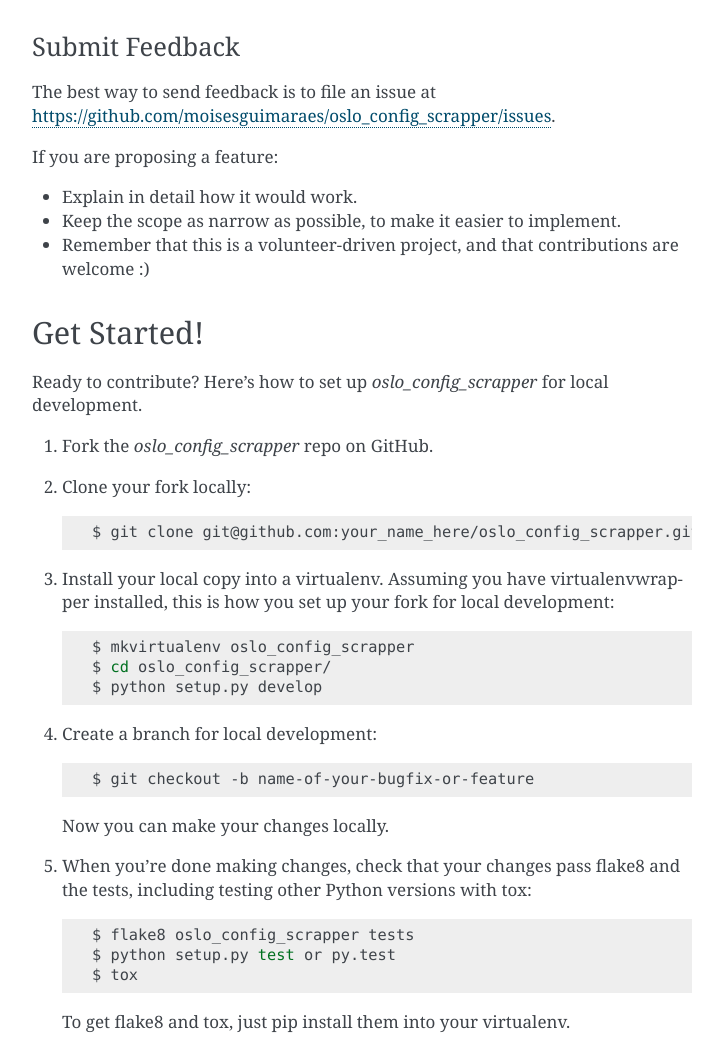
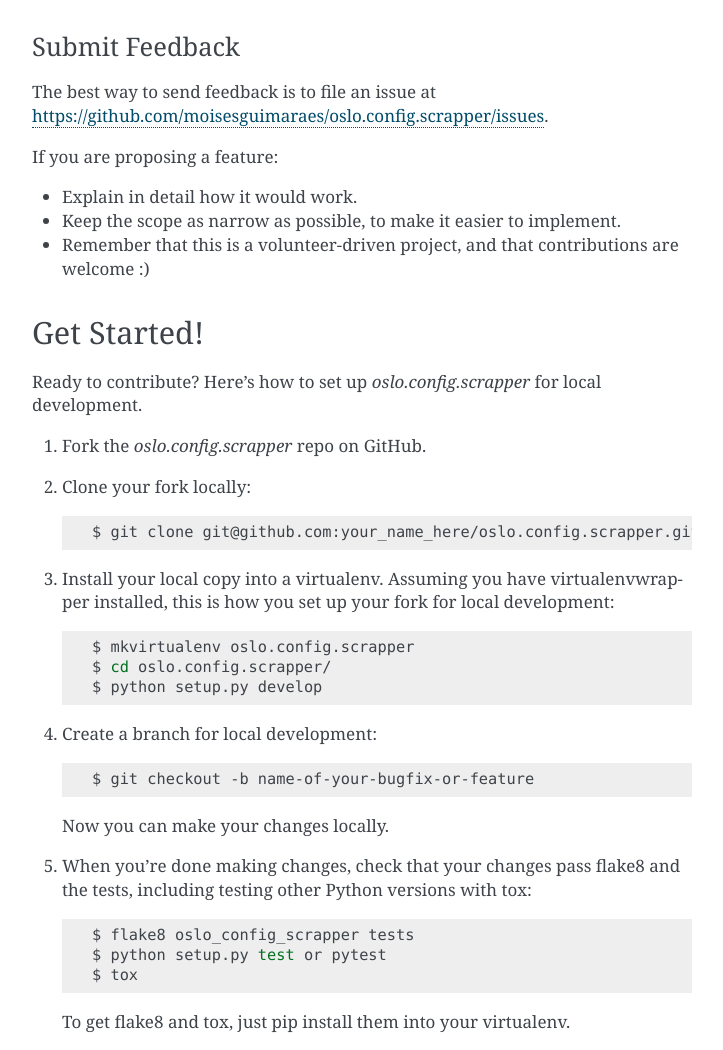
Before and after one commit to 4383/oslo.config.scrapper, a Sphinx documentation site: the page built from docs/contributing.rst, in a window 1280 px wide and 1400 px high, scrolled down 752 px. Shown: the part 156-1206 px from the top of the window, without its empty margins (388-1111 px from the left). Built offline with Sphinx 7.4.7, drawn with Linux system fonts in a browser that asks for light colours; pages that are not in the unit, such as notebooks, are missing from menus; some of the changed text lies outside the part shown.

Commit message:
rename oslo_config_scrapper oslo.config.scrapper

```diff
--- a/CONTRIBUTING.rst
+++ b/CONTRIBUTING.rst
@@ -15,7 +15,7 @@
 Report Bugs
 ~~~~~~~~~~~
 
-Report bugs at https://github.com/moisesguimaraes/oslo_config_scrapper/issues.
+Report bugs at https://github.com/moisesguimaraes/oslo.config.scrapper/issues.
 
 If you are reporting a bug, please include:
 
@@ -45,7 +45,7 @@
 Submit Feedback
 ~~~~~~~~~~~~~~~
 
-The best way to send feedback is to file an issue at https://github.com/moisesguimaraes/oslo_config_scrapper/issues.
+The best way to send feedback is to file an issue at https://github.com/moisesguimaraes/oslo.config.scrapper/issues.
 
 If you are proposing a feature:
 
@@ -57,17 +57,17 @@
 Get Started!
 ------------
 
-Ready to contribute? Here's how to set up `oslo_config_scrapper` for local development.
+Ready to contribute? Here's how to set up `oslo.config.scrapper` for local development.
 
-1. Fork the `oslo_config_scrapper` repo on GitHub.
+1. Fork the `oslo.config.scrapper` repo on GitHub.
 2. Clone your fork locally::
 
-    $ git clone git@github.com:your_name_here/oslo_config_scrapper.git
+    $ git clone git@github.com:your_name_here/oslo.config.scrapper.git
 
 3. Install your local copy into a virtualenv. Assuming you have virtualenvwrapper installed, this is how you set up your fork for local development::
 
-    $ mkvirtualenv oslo_config_scrapper
-    $ cd oslo_config_scrapper/
+    $ mkvirtualenv oslo.config.scrapper
+    $ cd oslo.config.scrapper/
     $ python setup.py develop
 
 4. Create a branch for local development::
@@ -80,7 +80,7 @@
    tests, including testing other Python versions with tox::
 
     $ flake8 oslo_config_scrapper tests
-    $ python setup.py test or py.test
+    $ python setup.py test or pytest
     $ tox
 
    To get flake8 and tox, just pip install them into your virtualenv.
@@ -103,7 +103,7 @@
    your new functionality into a function with a docstring, and add the
    feature to the list in README.rst.
 3. The pull request should work for Python 2.7, 3.4, 3.5 and 3.6, and for PyPy. Check
-   https://travis-ci.org/moisesguimaraes/oslo_config_scrapper/pull_requests
+   https://travis-ci.org/moisesguimaraes/oslo.config.scrapper/pull_requests
    and make sure that the tests pass for all supported Python versions.
 
 Tips
@@ -111,7 +111,7 @@
 
 To run a subset of tests::
 
-$ py.test tests.test_oslo_config_scrapper
+$ pytest tests.test_oslo_config_scrapper
 
 
 Deploying
--- a/docs/conf.py
+++ b/docs/conf.py
@@ -1,7 +1,7 @@
 #!/usr/bin/env python
 # -*- coding: utf-8 -*-
 #
-# oslo_config_scrapper documentation build configuration file, created by
+# oslo.config.scrapper documentation build configuration file, created by
 # sphinx-quickstart on Fri Jun  9 13:47:02 2017.
 #
 # This file is execfile()d with the current directory set to its
```
Also changed, not shown: docs/installation.rst (+5 -5 lines), setup.py (+4 -4 lines), .travis.yml, 4 other files.
